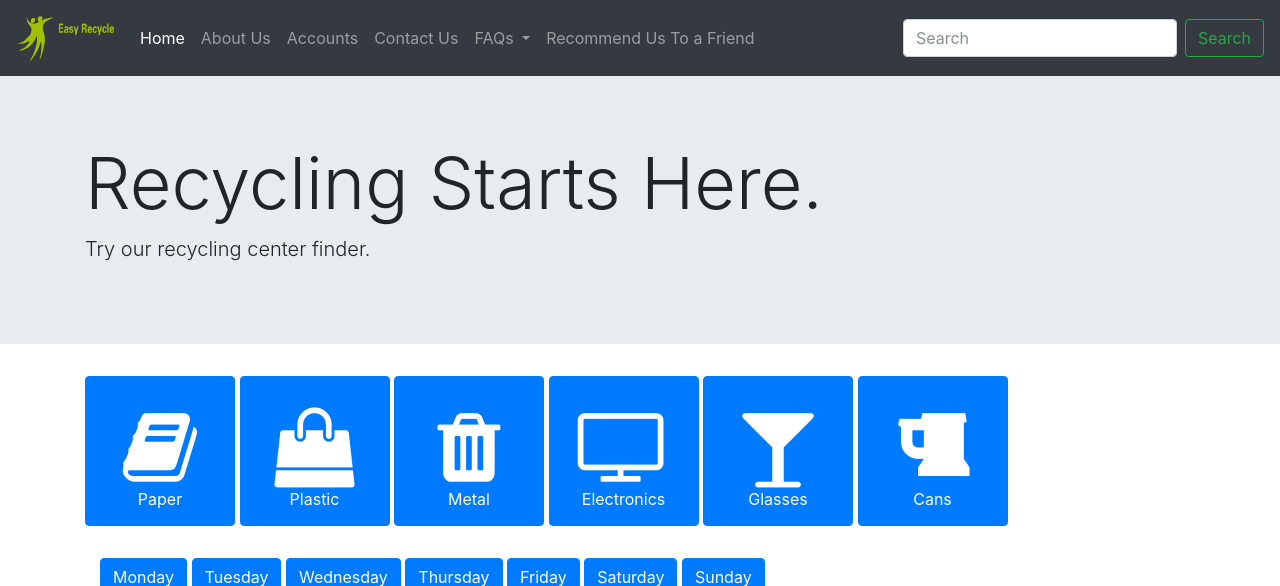
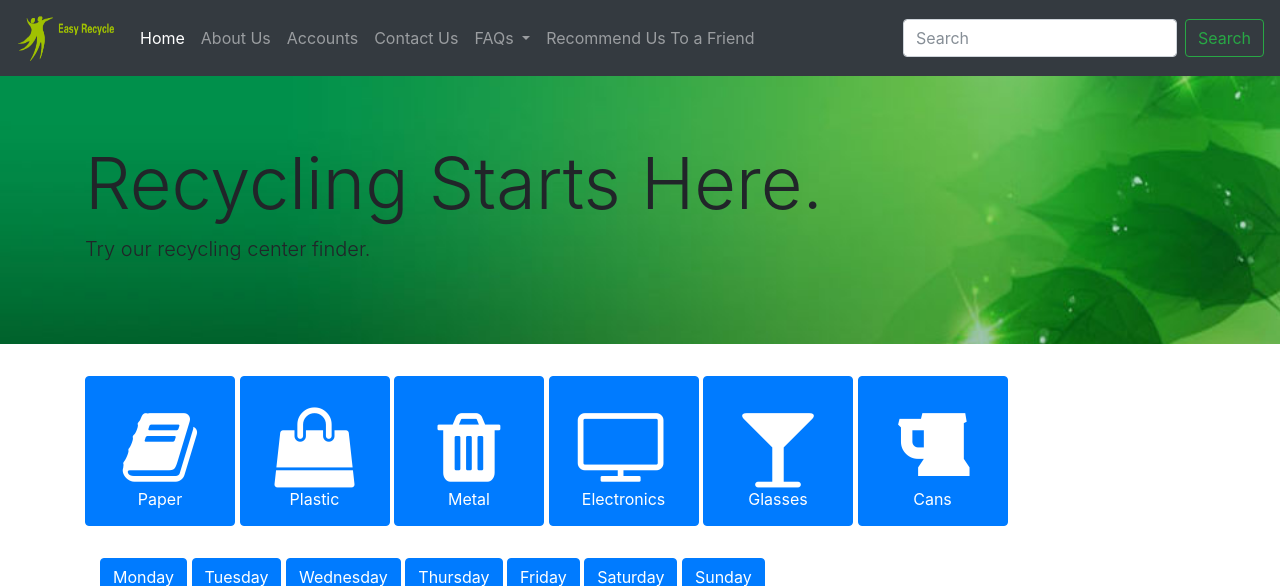
Before and after one commit to rafaellichen/Recycling-System, a Django app: template recycleApp/mainRecycleApp/templates/mainRecycleApp/home.html in a window 1280 px wide. Shown: the top 586 px of the page. Run offline with Django 3.2, Linux system fonts and the light colour scheme; the template is opened without the code that fills it, so the values that code supplies are empty; some libraries are stand-ins or nearby versions.

Commit message:
add jumbotron background image and embed video

```diff
--- a/recycleApp/mainRecycleApp/templates/mainRecycleApp/home.html
+++ b/recycleApp/mainRecycleApp/templates/mainRecycleApp/home.html
@@ -1,6 +1,13 @@
 {% extends "mainRecycleApp/header.html" %}
 
 {% block content %}
+<style>
+.jumbotron{
+  background:url(static/img/green.jpg);
+  background-size: cover;
+}
+
+</style>
 	<div class="jumbotron jumbotron-fluid">
 	  	<div class="container">
 	    <h1 class="display-3">Recycling Starts Here.</h1>
@@ -155,4 +162,8 @@
     </div>
   </div>
 </div><br>
+
+<div class="embed-responsive embed-responsive-16by9">
+ <iframe width="560" height="315" src="https://www.youtube.com/embed/OasbYWF4_S8" frameborder="0" allowfullscreen></iframe>
+</div><br>
 {% endblock %}
```
